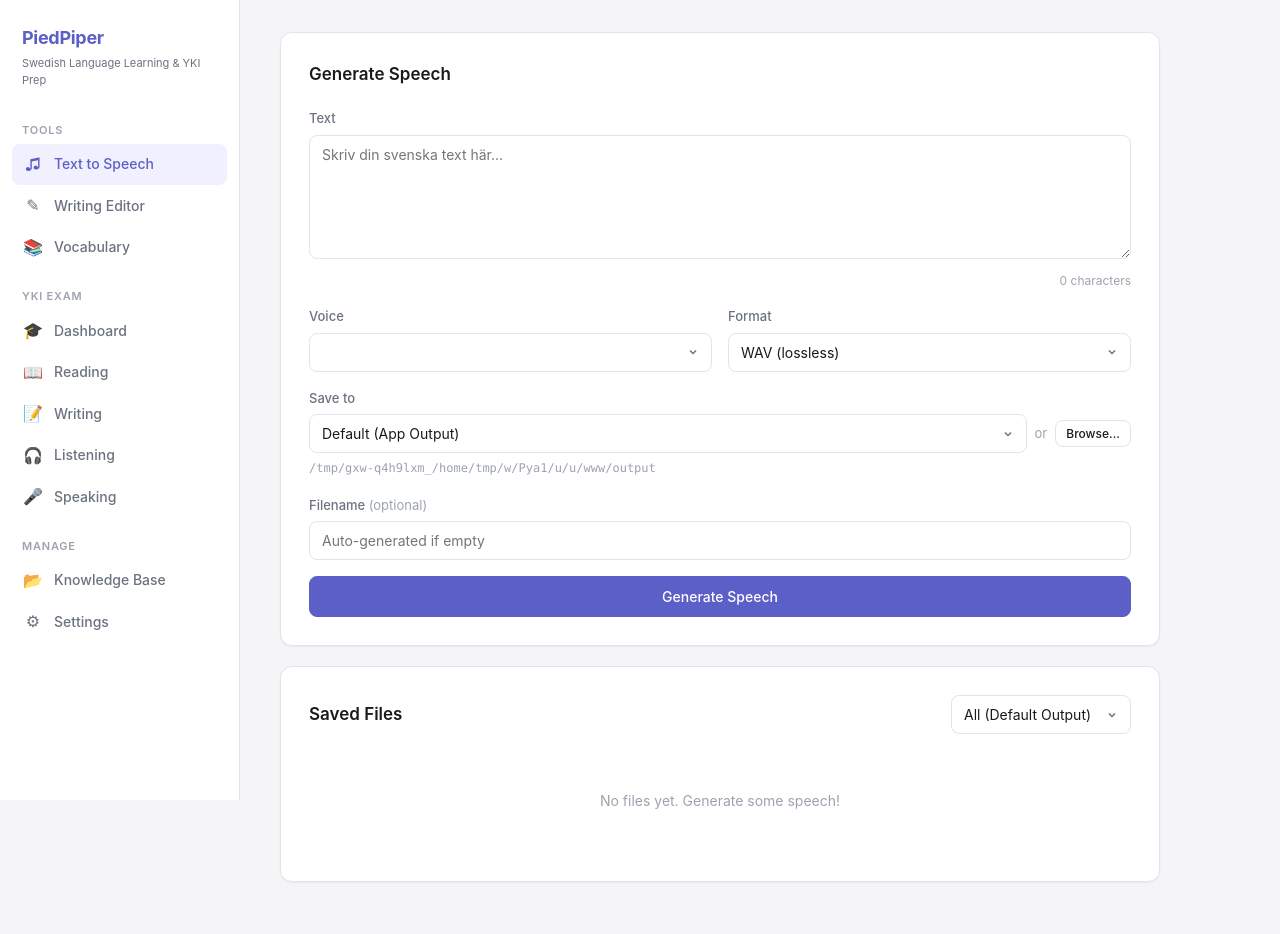
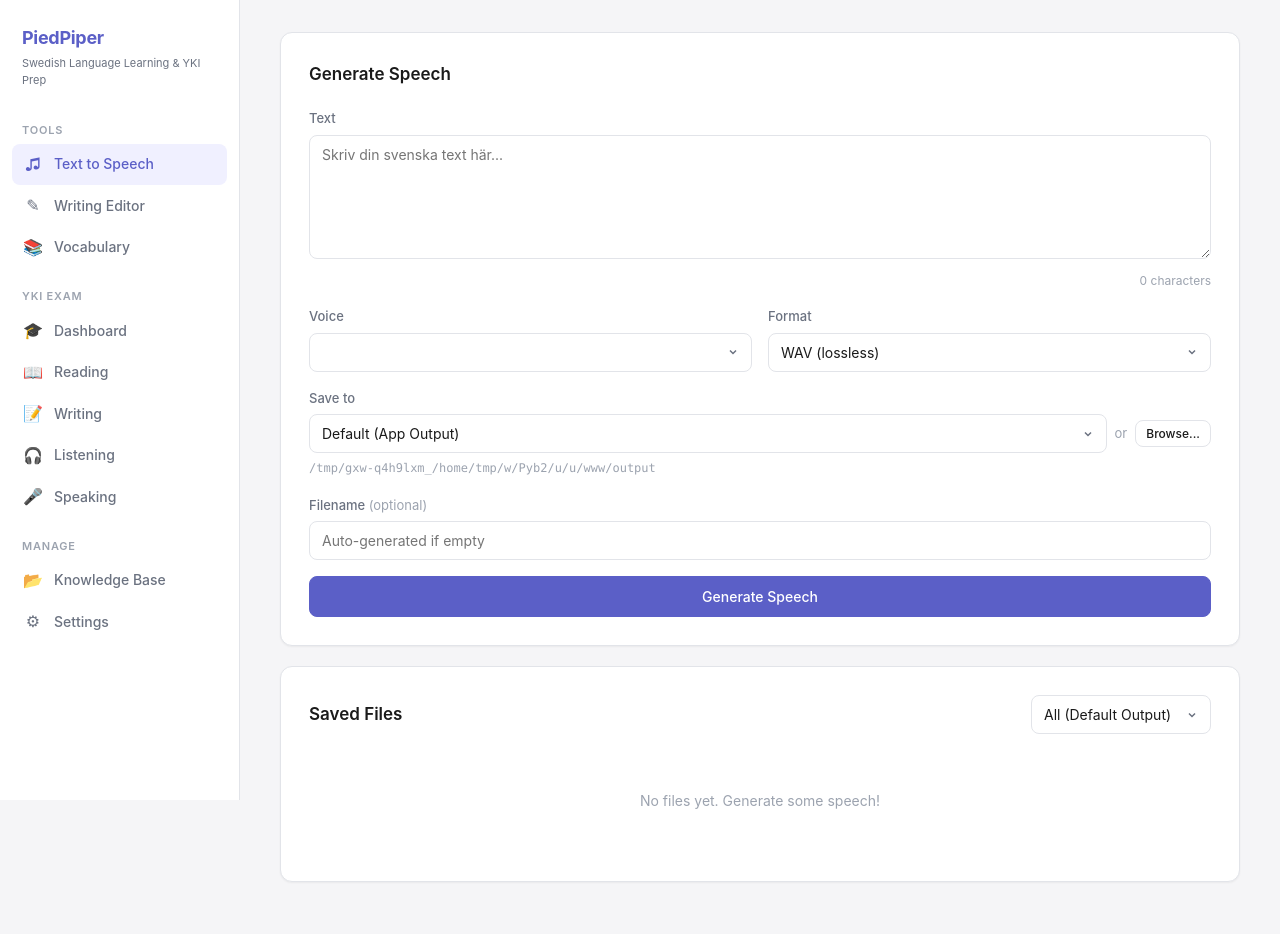
Before and after one commit to ArsalanShakil/PiedPiper, a Flask app: page / in a window 1280 px wide. Run offline with Flask 3, Linux system fonts and the light colour scheme; data that the repository does not hold is empty; some libraries are stand-ins or nearby versions.

Commit message:
Use full page width — remove max-width constraints on main content and editor

```diff
--- a/static/css/editor.css
+++ b/static/css/editor.css
@@ -175,7 +175,7 @@
     border-radius: var(--radius);
     box-shadow: var(--shadow);
     width: 100%;
-    max-width: 700px;
+    max-width: none;
     min-height: 500px;
     display: flex;
     flex-direction: column;
--- a/static/style.css
+++ b/static/style.css
@@ -128,7 +128,7 @@ body {
     margin-left: var(--sidebar-width);
     flex: 1;
     padding: 32px 40px;
-    max-width: 960px;
+    max-width: none;
 }
 
 .view-container {
```
Also changed, not shown: 2 other files.
